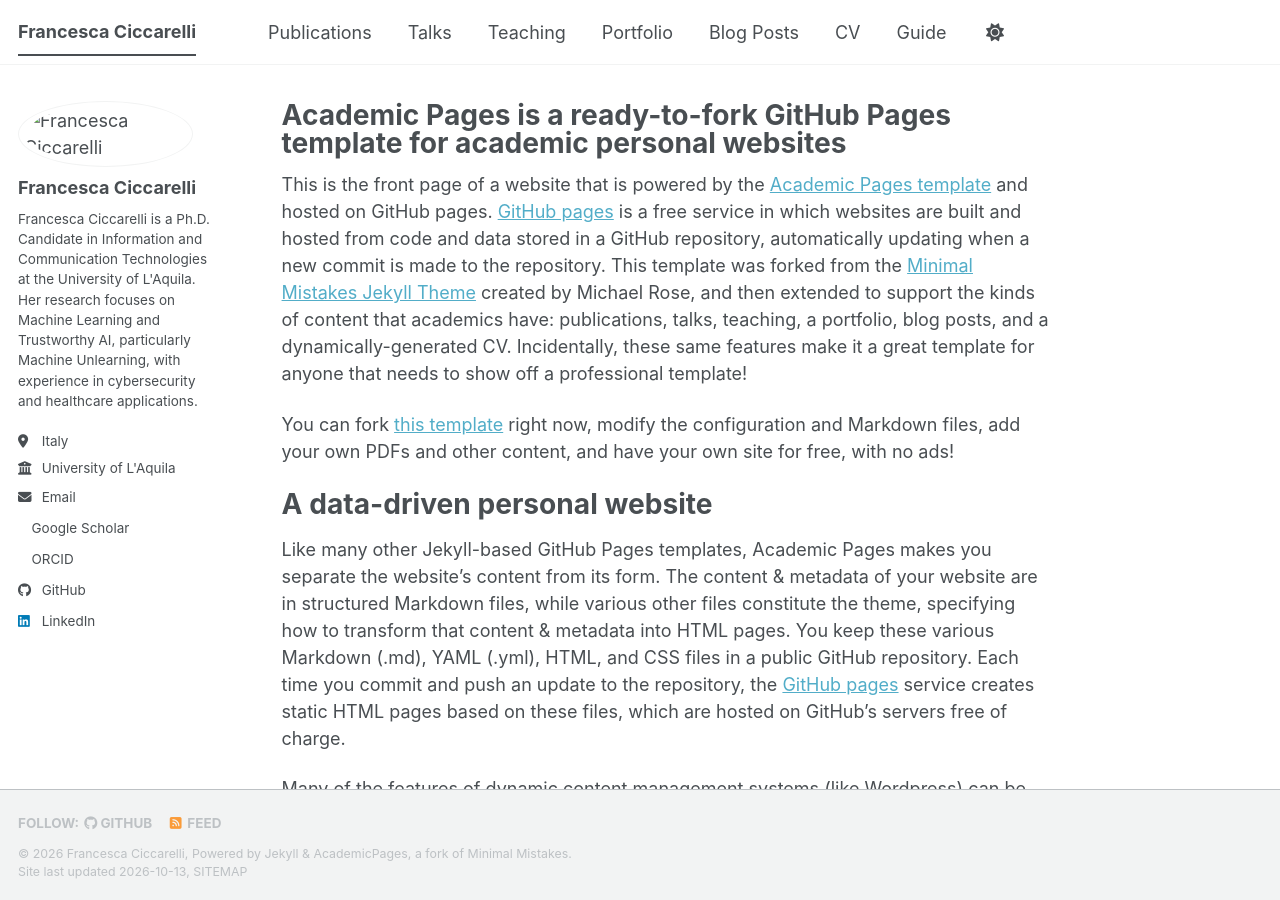
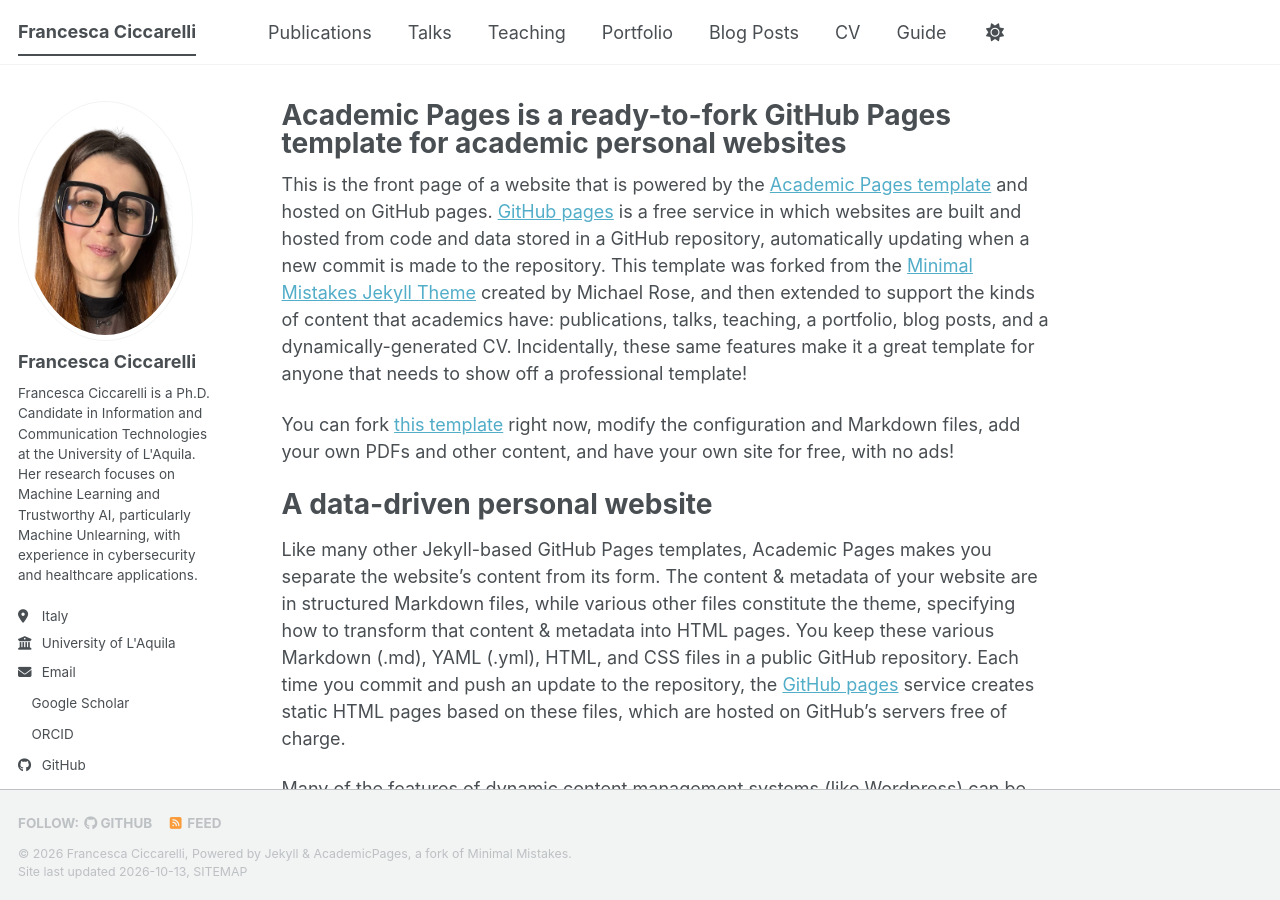
Before and after one commit to francescaciccarelli/francescaciccarelli.github.io, a Jekyll site: the page built from _pages/about.md, in a window 1280 px wide and 900 px high. Built offline with Jekyll 4.4.1, drawn with Linux system fonts in a browser that asks for light colours; a style sheet for code colours, icons or effects is not loaded.

Commit message:
Update _config.yml

```diff
--- a/_config.yml
+++ b/_config.yml
@@ -23,7 +23,7 @@ repository               : "francescaciccarelli/francescaciccarelli.github.io"
 #               Additional customization can be done by editing /_includes/author-profile.html
 author:
   # Biographic information
-  avatar           : "/images/foto.JPG"
+  avatar           : "foto.JPG"
   name             : "Francesca Ciccarelli"
   pronouns         : # example: "she/her"
   bio              : "Francesca Ciccarelli is a Ph.D. Candidate in Information and Communication Technologies at the University of L'Aquila. Her research focuses on Machine Learning and Trustworthy AI, particularly Machine Unlearning, with experience in cybersecurity and healthcare applications."
```
